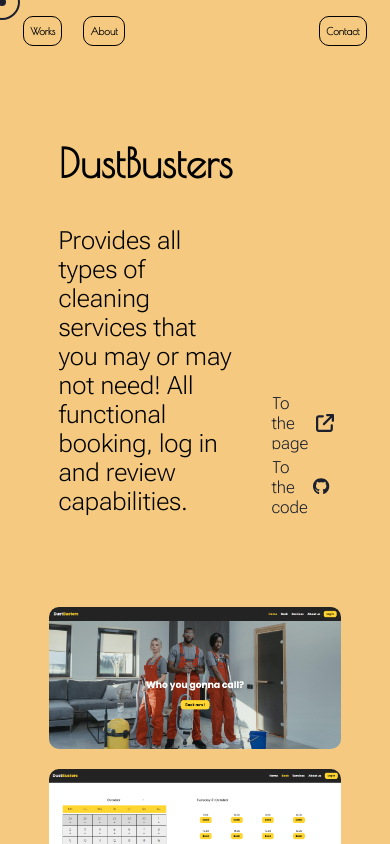
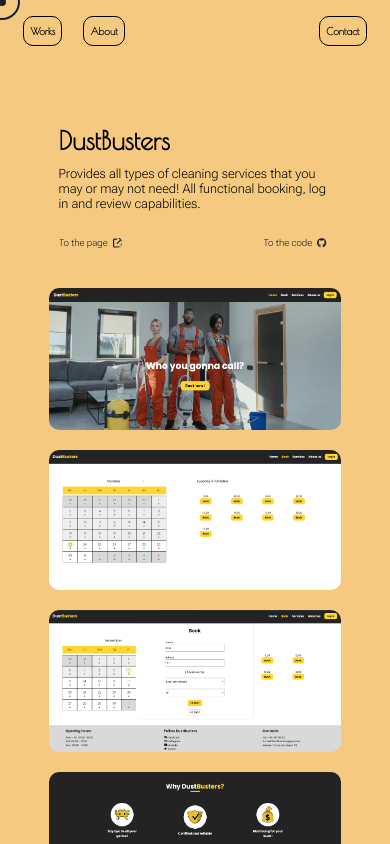
Before and after one commit to starleafer/My-portfolio, a React (Vite) app in the folder workspace/: page /cleaning in a window 390 px wide. Built offline with nearby package versions, Linux system fonts and the light colour scheme; a web font is replaced by a local one.

Commit message:
More breakpoint adjustments to Cleaning page

```diff
--- a/workspace/src/components/pages/Cleaning.jsx
+++ b/workspace/src/components/pages/Cleaning.jsx
@@ -14,8 +14,8 @@ function Cleaning() {
       <Content>
         <InfoContainer>
           <Info>
-            <h1 style={{ fontSize: '40px' }}>DustBusters</h1>
-            <h2 style={{ fontFamily: 'Roboto Flex', fontWeight: '500', fontSize: '25px'}}>Provides all types of cleaning services that you may or may not need! All functional booking, log in and review capabilities.</h2>
+            <PageTitle>DustBusters</PageTitle>
+            <PageDescription>Provides all types of cleaning services that you may or may not need! All functional booking, log in and review capabilities.</PageDescription>
           </Info>
           <Links>
             <Link
@@ -26,8 +26,8 @@ function Cleaning() {
               onMouseLeave={() => setHoveredLink(null)}
             >
               <InfoLinks hoveredLink={hoveredLink === 1}>
-              To the page
-                <FontAwesomeIcon icon={faArrowUpRightFromSquare} style={{ fontSize: '18px' }} />
+                To the page
+                <FontAwesomeIcon icon={faArrowUpRightFromSquare}  />
               </InfoLinks>
             </Link>
             <Link
@@ -65,22 +65,20 @@ const fadein = keyframes`
 }
 `;
 
-const slide = keyframes`
-    0% {
-      left: 0vw;
-    }
-    100% {
-      left: 11vw;
-    }
-  `;
+// const slide = keyframes`
+//     0% {
+//       left: 0vw;
+//     }
+//     100% {
+//       left: 11vw;
+//     }
+//   `;
 
 const Body = styled(m.div)`
-  /* height: 100%; */
   width: 100%;
   background-color: var(--yellowish);
-  overflow-y: auto; /* Add this line to enable vertical scrolling */
+  overflow-y: auto;
 `;
-
 
 const Content = styled.div`
   display: flex;
@@ -93,6 +91,8 @@ const Content = styled.div`
 
   @media (max-width: 768px) {
       margin-left: 0;
+      gap: 20px;
+
   }
 `
 
@@ -101,24 +101,72 @@ const InfoContainer = styled.article`
   align-items: flex-end;
   width: 70vw;
   gap: 10vw;
+  @media (max-width: 768px) {
+    flex-direction: column;
+    gap: 0;
+
+  }
   `
+
+const Info = styled.section`
+  display: flex;
+  flex-direction: column;
+  text-align: left;
+  width: 100%;
+  font-size: 1.3em;
+  font-weight: 600;
+
+`
+
+const PageTitle = styled.h1`
+font-size: 3.6rem;
+
+@media (max-width: 768px) {
+    font-size: 1.6rem;
+    margin: 25px 0 0 0 ;
+  }
+`
+
+const PageDescription = styled.h2`
+  font-family: Roboto Flex;
+  font-weight: 500;
+
+  @media (max-width: 768px) {
+    font-size: 0.8rem;
+  }
+`
 
 const Links = styled.div`
   display: flex;
   flex-direction: column;
   margin-bottom: 20px;
   align-items: flex-start;
-  width: 25vw;
+  width: 100%;
   gap: 1vw;
+
+  @media (max-width: 768px) {
+    flex-direction: row;
+    width: 70vw;
+    font-size: 0.4rem;
+    margin-top: 1rem;
+    /* justify-content: space-evenly; */
+    align-items: center;
+
+    :last-child {
+
+    @media (max-width: 768px) {
+      margin: 0;
+      margin-left: auto;
+  }
+  }
+}
+
+@media (max-width: 375px) {
+
+}
 `
 
 
-const Info = styled.section`
-  text-align: left;
-  width: 90%;
-  font-size: 1.3em;
-  font-weight: 600;
-`
 
 const InfoLinks = styled.div`
   display: flex;
```
